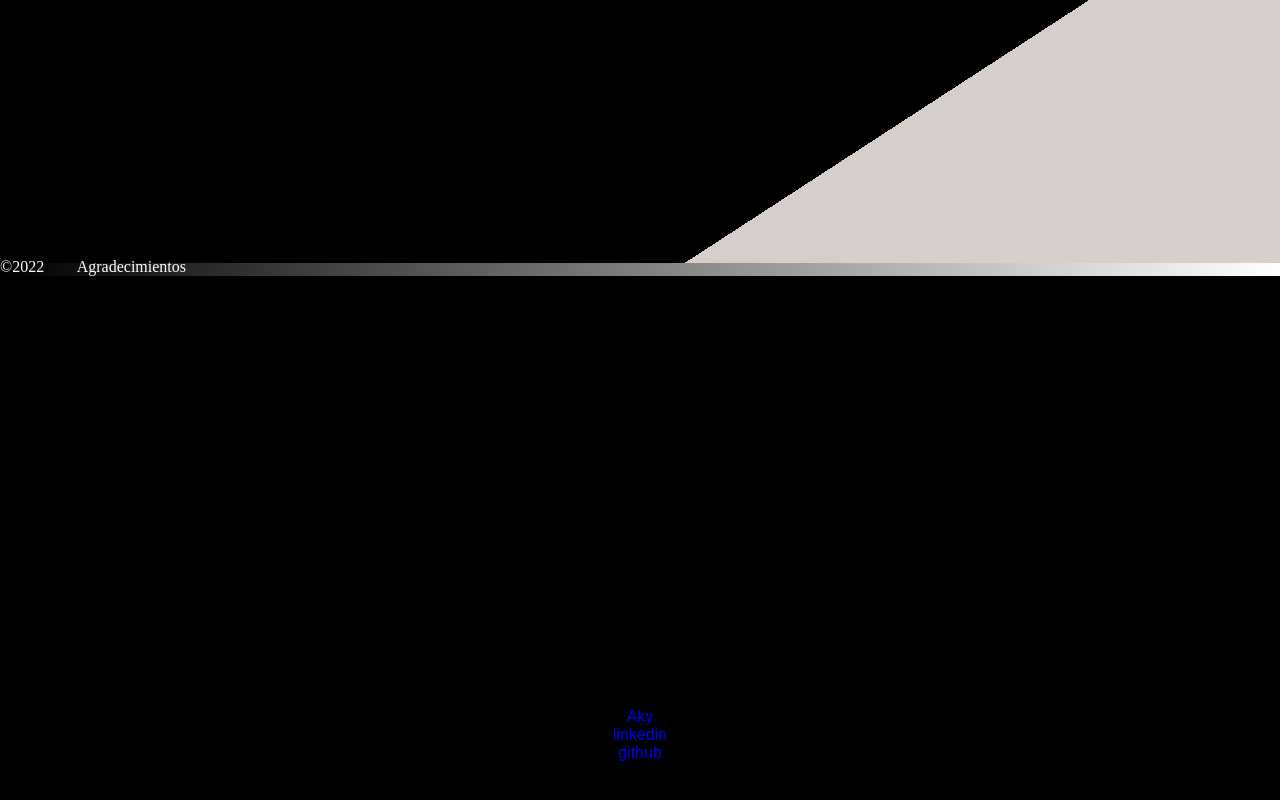
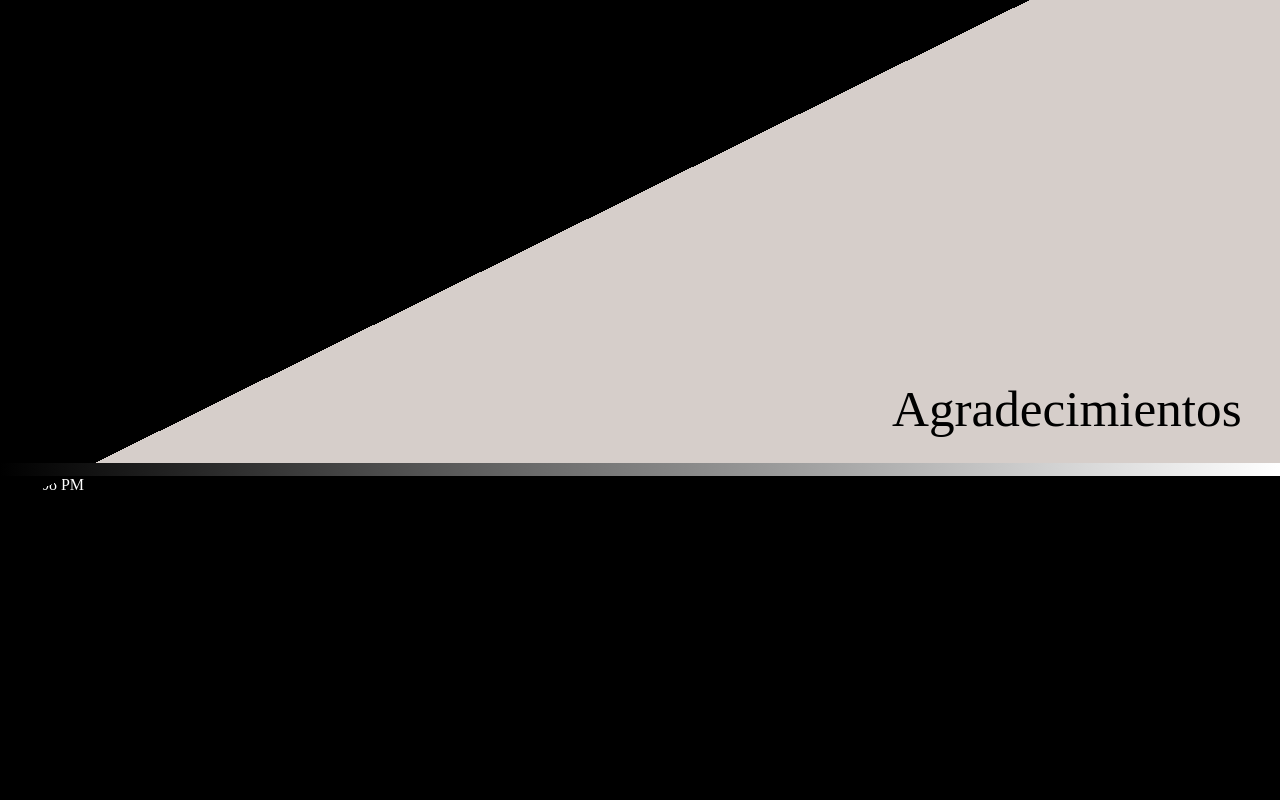
Before and after one commit to MarcosLazarte/foopGames, a React (Create React App) app: page / in a window 1280 px wide. Shown: the part 1859-2659 px from the top of the page. Before the commit the page ends 2621 px from the top, so only its background shows below. Built offline with nearby package versions, Linux system fonts and the light colour scheme.

Commit message:
traer data y mandarla

```diff
--- a/src/components/footer/Footer.jsx
+++ b/src/components/footer/Footer.jsx
@@ -17,17 +17,18 @@ const Footer = () => {
 
   return (
     <div className='footer'>
-        <div className='footer_trianguloDiv'><div className='footer_triangulo'></div></div>
-        <div className='footer_bar'></div>
-        <ul className='footer_contacto'>
-            <li><a href="https://marcoslazarte.github.io/portafolioA2/">Aky </a></li>
-            <li><a href="https://www.linkedin.com/in/lazarte-aky/">linkedin </a></li>
-            <li><a href="https://github.com/MarcosLazarte">github</a></li>
-        </ul>
-      <div className='footer_contecto-abajo'>
-        <p>©{anio}</p>
-        <p>Agradecimientos</p>
+      <div className='footer_trianguloDiv'><div className='footer_triangulo'></div></div>
+      <ul className='footer_contacto'>
+        <li className='footer_contacto-linksTitulo'>Charlemos!</li>
+        <a href="https://marcoslazarte.github.io/portafolioA2/"><li className='footer_contacto-links'>Aky </li></a>
+        <a href="https://www.linkedin.com/in/lazarte-aky/"><li className='footer_contacto-links'>linkedin </li></a>
+        <a href="https://github.com/MarcosLazarte"><li className='footer_contacto-links'>github</li></a>
+      </ul>
+      <div className='footer_contacto-abajo'>
+        <p className='footer_contacto-abajoIzq'>©{anio}</p>
+        <p className='footer_contacto-abajoDer'>Agradecimientos</p>
       </div>
+      <div className='footer_bar'></div>
     </div>
   )
 }
--- a/src/components/footer/footer.css
+++ b/src/components/footer/footer.css
@@ -1,20 +1,20 @@
 .footer{
     position: relative;
     width: 100%;
-    height: 50vh;
+    height: 75vh;
     background-color: #D6CECA;
 }
 .footer_triangulo{
     background-image: linear-gradient(to right bottom, rgb(0, 0, 0) 0%, rgb(0, 0, 0) 50%, transparent 50%);
     position: absolute;
     width: 100%;
-    height: 100%;
+    height: 90%;
     top: 0;
     left: 0;
 }
 .footer_trianguloDiv{
     width: 100%;
-    height: 65vw;
+    height: 55vw;
     position: relative;
 }
 .footer_bar{
@@ -25,15 +25,44 @@
     background: linear-gradient(to right,black, white);
 }
 .footer_contacto{
-    font-family: sans-serif;
+    font-family: serif;
     text-align: center;
     color: black;
     font-weight: 100;
     position: relative;
+    font-size: 5vw;
 }
-.footer_contecto-abajo{
+.footer_contacto-abajo{
     position: absolute;
     bottom: 0;
     display: grid;
+    width: 100%;
     grid-template-columns: 50% 50%;
+    margin-bottom: 3vw;
 }
+.footer_contacto-linksTitulo{
+    font-size: 6vw;
+    font-style: italic;
+    margin-bottom: 6vw;
+}
+.footer_contacto-links{
+    margin-top: 3vw;
+    margin-bottom: 3vw;
+    color: #000;
+    text-decoration: none;
+    transition: color .5s;
+}
+.footer_contacto-links:hover{
+    color: #71E5B8;
+}
+.footer_contacto-abajoIzq{
+    width: 100%;
+    margin-left: 3vw;
+    color: #000;
+}
+.footer_contacto-abajoDer{
+    text-align: right;
+    margin-right: 3vw;
+    font-size: 4vw;
+    color: #000
+}
--- a/src/components/testApi/TestApi.jsx
+++ b/src/components/testApi/TestApi.jsx
@@ -1,6 +1,7 @@
 import React , { useState, useEffect } from 'react';
 import { Link } from 'react-router-dom';
 import { auth, store } from '../../firebaseconfig';
+import FlechaBack from '../flechaBack/FlechaBack';
 import './testApi.css';
 /*
 const key = 'ac4078b5e6ae4e6ba2a4cf37bc6cf96a';
@@ -16,6 +17,7 @@ const TestApi = () => {
 	const [datos, setDatos] = useState('');
 	const [mensaje, setMensaje] = useState('Cargando');
 	const [letra, setLetra] = useState('');
+	const [listaJuegos, setListaJuegos] = useState([])
 
 	//Dos useEffect, uno para asegurarme que apenas se renderice el Dom, se setee el usuarioUID y otro para usar esa variable
 	useEffect( () => {
@@ -38,24 +40,23 @@ const TestApi = () => {
 			})
 			setDatos(docs);
 			setLetra(docs.apodo[0]);
+			console.log(docs.terminados)
+			setListaJuegos(docs.terminados)
 		}
 		if(usuarioUID){
 			datos();
 		}
-
 	}, [usuarioUID]);
 
   return (
     <div className='test'>
-		<section className='set_icons'>
-			<Link to='/'><p className='icon_salir'> 🡠 </p></Link>
-			<p className='icon_opciones'>☼</p>
-		</section>
+		<FlechaBack direccion="/inicio"/>
 		<section>
 			<div className='set_perfil-logo'>
 				<p className='set_perfil-letra'>{letra}</p>
 			</div>
 			<p className='set_perfil-apodo'>{datos.apodo}</p>
+			<div> {listaJuegos.map( e => <div>{e}</div>)}</div>
 		</section>
 	</div>
   )
--- a/src/firebaseconfig.js
+++ b/src/firebaseconfig.js
@@ -1,6 +1,8 @@
 import firebase from 'firebase/compat/app'
 import 'firebase/compat/auth'
 import 'firebase/compat/firestore'
+
+import {doc, setDoc} from 'firebase/firestore'
 
 
 const firebaseConfig = {
@@ -17,4 +19,4 @@ const firebaseConfig = {
   const fire = firebase.initializeApp(firebaseConfig);
   const auth = fire.auth();
   const store = fire.firestore();
-  export { auth, store }
+  export { auth, store, doc, setDoc }
--- a/src/pages/gamePerfil/GamePerfil.jsx
+++ b/src/pages/gamePerfil/GamePerfil.jsx
@@ -1,8 +1,11 @@
+import { toHaveFormValues } from '@testing-library/jest-dom/dist/matchers';
 import React, { useEffect, useState, useContext, useCallback } from 'react';
 import { useParams, Link } from 'react-router-dom';
 import Footer from '../../components/footer/Footer';
 import IndividualDisplayContext from '../../context/individualDisplayContext';
 import './gamePerfil.css';
+import { auth, store, doc, setDoc } from '../../firebaseconfig';
+import { collection, getDoc, getFirestore } from 'firebase/firestore';
 
 const GamePerfil = () => {
   const {juegoIndividual, setJuegoIndividual} = useContext(IndividualDisplayContext);
@@ -13,7 +16,19 @@ const GamePerfil = () => {
   const [dev, setDev] = useState(false);
   const [loading, setLoading] = useState(false);
   const [loaded, setLoaded] = useState(false);
+  const [usuarioUID, setUsuarioUID] = useState(0);
 
+/*
+function hola(){
+    console.log("comeme la wea")
+    let testo = document.getElementById('test')
+    let texton = "<h1>TEXTO</h1><p>Como andas? <br> Todobien </p>"
+	var parser = new DOMParser();
+	var doc = parser.parseFromString(texton, 'text/html');
+    test.innerHTML = doc.firstChild.innerHTML
+    console.log(doc.firstChild.innerHTML);
+    console.log(doc.firstChild.firstChild.innerHTML);
+}*/
 /*
   const llamar = () => {
     fetch(`https://api.rawg.io/api/games/${games}?key=${key}`)
@@ -31,6 +46,12 @@ const GamePerfil = () => {
         setDatos(data);
       });
   },[]);
+
+    const convertStringToHMTL = (stringo) => {
+    let parser = new DOMParser();
+    let doc = parser.parseFromString(stringo, 'text/html');
+    return doc.body.firstChild.textContent;
+  }
 */
   const fetchData = async () => {
     setLoading(true);
@@ -47,14 +68,61 @@ const GamePerfil = () => {
   },[]);
 
   useEffect( () => {
-    if(datos) setLoaded(true)
+    if(datos){
+      setLoaded(true)
+      //test
+      let descripcion = document.getElementById("gPerfil_test2");
+      descripcion.innerHTML = datos.description
+      //test
+    }
   },[datos]);
 
-  const convertStringToHMTL = (stringo) => {
-    let parser = new DOMParser();
-    let doc = parser.parseFromString(stringo, 'text/html');
-    return doc.body.firstChild.textContent;
+  useEffect( () => {
+		function getUser(){
+			auth.onAuthStateChanged( (user) => {
+				if(user){
+					//setUsuario(user.email);
+					setUsuarioUID(user.uid);
+					//return user.uid
+				}
+			});
+		}
+		getUser();
+	}, []);
+
+  const guardarJuego = async () => {
+    console.log(usuarioUID)
+    try{
+      let dato = {
+        juego : datos.slug
+      }
+      const db = getFirestore();
+      const colRef = collection(db, "users")
+      const docRef = doc(db, 'users', usuarioUID)
+      const docSnap = await getDoc(docRef)
+
+      if(docSnap.exists()){
+        console.log("document data: ", docSnap.data().terminados)
+        let arrayo = docSnap.data().terminados
+        arrayo.push(datos.slug)
+        const datosJuegos = doc(db, 'users', usuarioUID);
+        setDoc(datosJuegos, { terminados: arrayo}, { merge: true});
+      }
+      //const { docs } = await store.collection('users').doc(usuarioUID).get("terminados")
+      //console.log(docs)
+      //const newArray = docs.map( item => ({id: item.id, ...item.data()}))
+      //console.log(newArray)
+      //await store.collection('agenda').doc(usuarioUID).set(dato)
+      //const { docs } = await store.collection('agenda').get()
+      //const newArray = docs.map( item => ({id: item.id, ...item.data()}))
+      //setAgenda(newArray)
+      //console.log('ID: ', data.id)
+      alert("Se agrego correctamente")
+    }catch(error){
+        console.log(error)
+    }
   }
+
   const fondoTest = () => {
     const fondo = {
       backgroundImage: `url(${datos.background_image})`,
@@ -100,7 +168,7 @@ const GamePerfil = () => {
             </div>
 
             <div className='HUD_Down'>
-              <button className='HUD_terminado'>Terminado?</button>
+              <button className='HUD_terminado' onClick={guardarJuego}>Terminado?</button>
             </div>
 
           </div>
@@ -109,11 +177,11 @@ const GamePerfil = () => {
 
       <section className='gamePerfil_paginaDos'>
         <article className='gamePerfil_paginaDos-article'>
-          {loaded ? /*(datos.description).replace(/<p>|<\/p>/g, '')*/<div>{convertStringToHMTL(datos.description)}</div> : <h3>...cargando</h3>}
+          <div id='gPerfil_test2' className='gPerfil_test2'>
+
+          </div>
+          {loaded ? /*(datos.description).replace(/<p>|<\/p>/g, '')*//*<div>{convertStringToHMTL(datos.description)}</div>*/<div id='gPerfil_test'></div> : <h3>...cargando</h3>}
         </article>
-        <h2>nuevo</h2>
-        Lorem ipsum dolor sit amet consectetur, adipisicing elit. Minus voluptatem quia laudantium reprehenderit expedita. Ad deleniti, asperiores minima possimus voluptatem eaque culpa natus est sapiente adipisci voluptate iure nesciunt amet.
-        { loaded ? <video src={datos.background_image}>Video</video> : <h3>,,,cargando</h3>}
       </section>
       <Footer/>
       <nav className='gamePerfil_nav'>
--- a/src/pages/gamePerfil/gamePerfil.css
+++ b/src/pages/gamePerfil/gamePerfil.css
@@ -86,7 +86,7 @@
 .gamePerfil_paginaDos{
     position: relative;
     background-color: #000000;
-    height: 100vh;
+    height: auto;
     width: 100%;
     z-index: 3;
 }
@@ -94,10 +94,16 @@
     margin-right: 1vw;
     margin-left: 1vw;
 }
-.asdf{
-    width: 100%;
-
-    position: absolute;
-    background-color: grey;
-    z-index: 3;
+.gPerfil_test2{
+    font-family: sans-serif;
+    line-height: calc(17px + 1vw);
+    text-align: center;
+    margin-right: 3vw;
+    margin-left: 3vw;
 }
+br{
+    content: "";
+    margin: 2em;
+    display: block;
+    font-size: 1vw;
+}
--- a/src/pages/inicio/Inicio.jsx
+++ b/src/pages/inicio/Inicio.jsx
@@ -131,8 +131,8 @@ let fechaMejor = date1.toLocaleDateString("af-ZA", options);
         <section className='nav_logos'>
           <h1 className='nav_titulo'>foopGames</h1>
           <section className='nav_botones'>
-            <button className='nav_boton'>⚲</button>
-            <button className='nav_boton'>⚇</button>
+            <button className='nav_boton'>?</button>
+           <Link to={"/test"}><button className='nav_boton'>@</button></Link>
           </section>
         </section>
         <ul className='nav_barra-setItems'>
```
